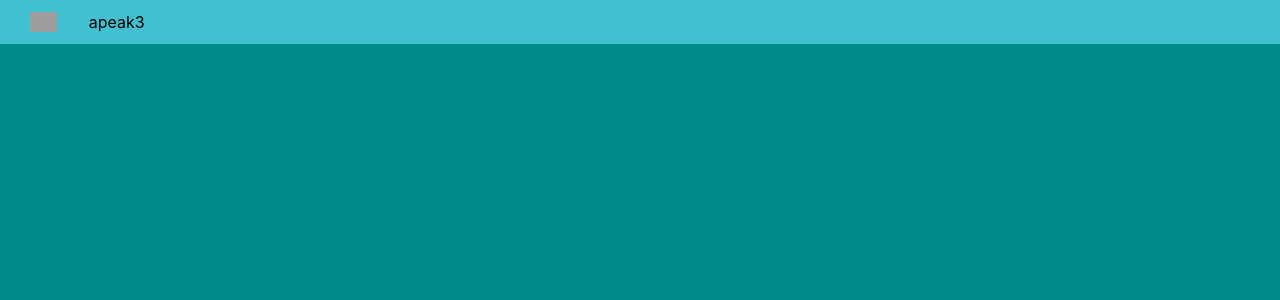
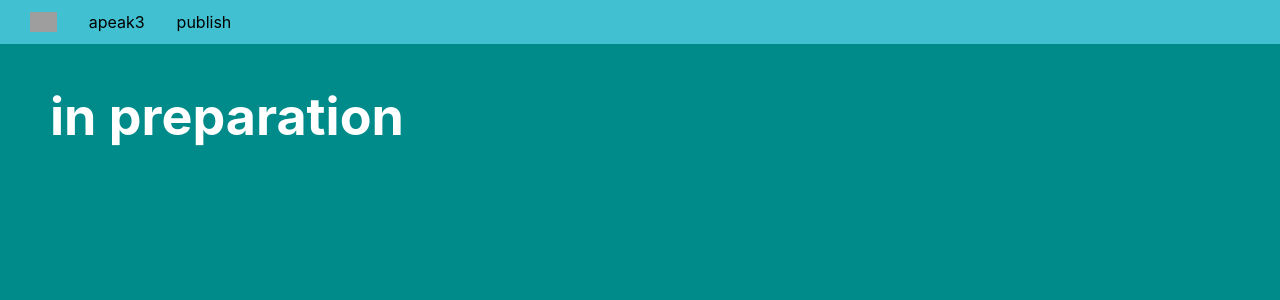
Before and after one commit to kaepa3/apeak3, a React (Create React App) app: page /publish in a window 1280 px wide. Shown: the top 300 px of the page. Built offline with nearby package versions, Linux system fonts and the light colour scheme; grey boxes are pictures that could not be loaded.

Commit message:
add publish

```diff
--- a/package.json
+++ b/package.json
@@ -6,6 +6,7 @@
     "@testing-library/jest-dom": "^4.2.4",
     "@testing-library/react": "^9.4.0",
     "@testing-library/user-event": "^7.2.1",
+    "marked": "^0.8.0",
     "react": "^16.12.0",
     "react-dom": "^16.12.0",
     "react-helmet": "^5.2.1",
--- a/src/About.js
+++ b/src/About.js
@@ -3,7 +3,7 @@ import { withRouter } from 'react-router';
 
 const About = () =>{
     return(
-        <div>
+        <div className="center-content">
       this is my playground
         </div>
     );
--- a/src/Default.js
+++ b/src/Default.js
@@ -5,6 +5,7 @@ import { BrowserRouter, Switch, Route, Link} from 'react-router-dom';
 import Header from './Header';
 import Top from './Top.js';
 import About from './About.js';
+import Publish from './Publish.js';
 
 export default class Default extends Component {
   constructor(props){
@@ -20,6 +21,7 @@ export default class Default extends Component {
             <Switch>
               <Route path="/" exact component={Top} />
               <Route path="/about" component={About} />
+              <Route path="/publish" component={Publish} />
             </Switch>
           </main>
         </BrowserRouter>
--- a/src/Header.js
+++ b/src/Header.js
@@ -17,6 +17,9 @@ class Header extends Component {
         case "apeak3":
           this.props.history.push('/about')
           break;
+        case "publish":
+          this.props.history.push('/publish')
+          break;
         default:
           this.props.history.push('/')
           break;
@@ -29,6 +32,7 @@ class Header extends Component {
       <ul className='nav'>
       <li className='nav-item' onClick={this.handleClick}><img src={icon} className='Icon' alt="icon" /></li>
       <li className='nav-item' onClick={this.handleClick}>apeak3</li>
+      <li className='nav-item' onClick={this.handleClick}>publish</li>
       </ul>
       </div>
     );
--- /dev/null
+++ b/src/Publish.js
@@ -0,0 +1,13 @@
+import React from 'react'
+import { withRouter } from 'react-router';
+import marked from 'marked';
+
+const Publish = () =>{
+  const markdown = `
+# in preparation
+`
+  return(
+    <div id="article" dangerouslySetInnerHTML={{__html:marked(markdown)}}></div>
+    );
+};
+export default withRouter(Publish)
--- a/src/Top.js
+++ b/src/Top.js
@@ -4,7 +4,7 @@ import { withRouter } from 'react-router';
 
 const Top = () => {
     return (
-        <div>
+        <div className="center-content">
           <img src={logo} className="App-logo" alt="logo" />
           <p>
             Project was started
--- a/src/css/App.css
+++ b/src/css/App.css
@@ -10,13 +10,10 @@
 }
 
 .main-content{
-  text-align: center;
   background-color: #008b8b;
   min-height: 100vh;
   display: flex;
   flex-direction: column;
-  align-items: center;
-  justify-content: center;
   font-size: calc(10px + 2vmin);
   color: white;
 }
--- a/src/css/main.css
+++ b/src/css/main.css
@@ -16,3 +16,15 @@ body {
   -webkit-font-smoothing: antialiased;
   -moz-osx-font-smoothing: grayscale;
 }
+.center-content{
+  text-align: center;
+  min-height: 100vh;
+  display: flex;
+  flex-direction: column;
+  justify-content: center;
+}
+
+#article{
+  margin: 50px;
+  display: flex;
+}
```
Also changed, not shown: 1 other file (tests, documents, lock files or other folders).
